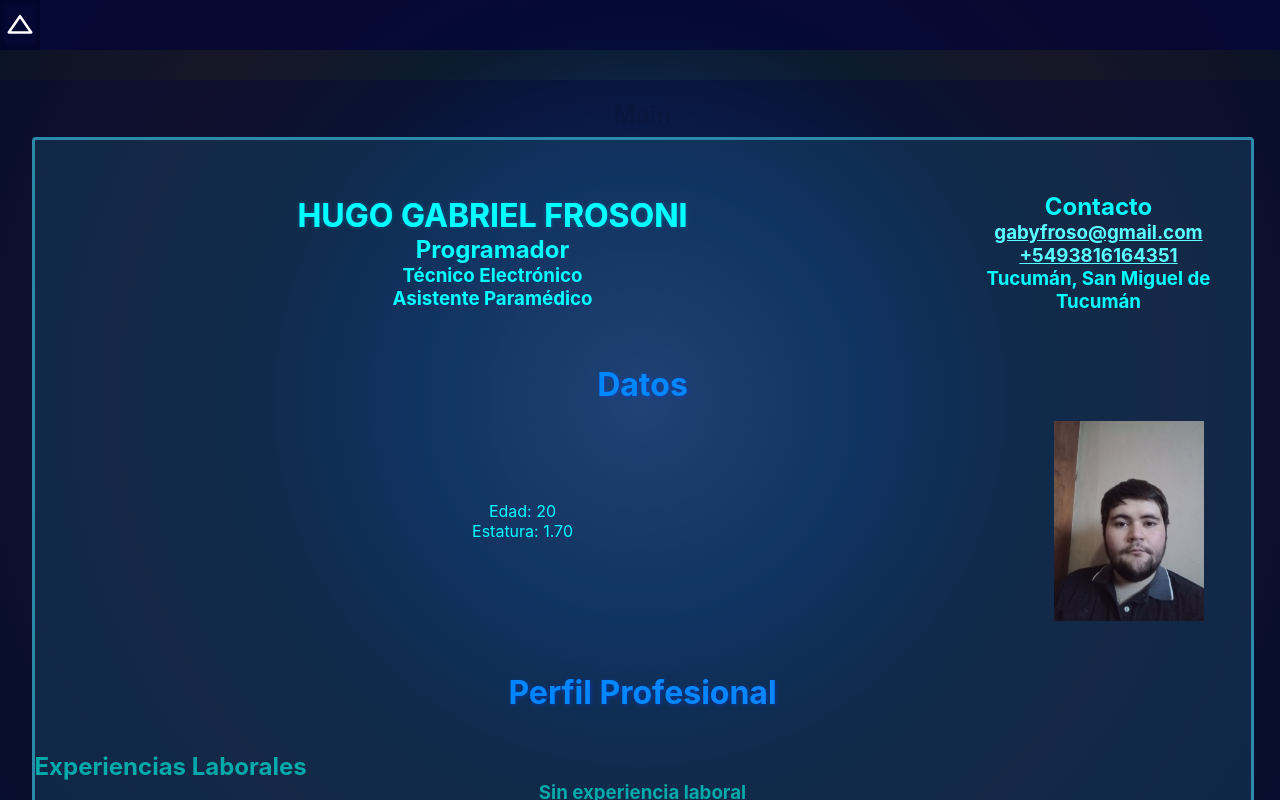
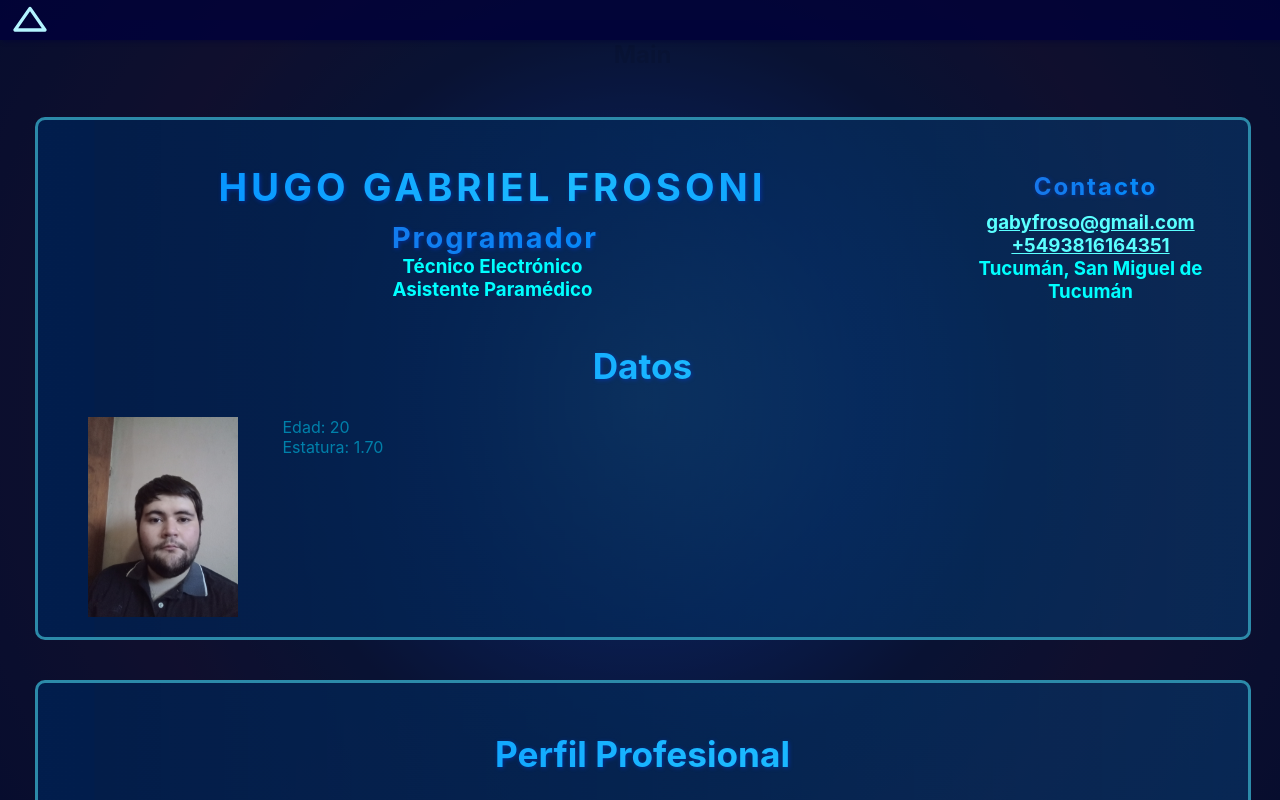
Before and after one commit to gabyfroso/Curriculum-Vitale, a React (Create React App) app: page / in a window 1280 px wide. Shown: the top 800 px of the page. Built offline with nearby package versions, Linux system fonts and the light colour scheme.

Commit message:
+effects
reacomodamiento de los backgrounds
reacomodamiento de animaciones
animaciones añadidas

css cambiado

añadido seccion articulos renombrados de divs

```diff
--- a/src/App.css
+++ b/src/App.css
@@ -6,13 +6,21 @@
 html {
   position: absolute;
   background: rgb(24, 15, 114);
-  background: radial-gradient(circle, rgb(47, 75, 133) 0%, rgba(13, 45, 92, 1) 30%, rgb(11, 27, 47) 50%, rgb(23, 22, 38) 70%, rgb(9, 19, 38) 100%);
+  background: radial-gradient(circle,
+      rgb(47, 106, 133) 0%,
+      rgba(13, 45, 92, 1) 30%,
+      rgb(11, 27, 47) 50%,
+      rgb(23, 22, 38) 70%,
+      rgb(9, 19, 38) 100%);
 
   width: 100%;
   height: 100%;
+
+  scrollbar-color: cyan rgb(152, 175, 175);
 }
 
-ul, li{
+ul,
+li {
   list-style: none;
 }
 
@@ -23,12 +31,14 @@ ul, li{
   justify-content: center;
   align-items: center;
 
-  &>div{
+  overflow-x: hidden;
+
+  &>div {
     padding: 20px 5px 40px 10px;
   }
 }
 
-.iButton{
+.iButton {
   border-radius: 50%;
   width: 50px;
   height: 50px;
--- a/src/App.js
+++ b/src/App.js
@@ -15,7 +15,7 @@ import Medic from './pages/Medicina/indexPage.js';
 
 import Error from './pages/Error';
 
-import STLmain from './components/css/main.module.css';
+import STLmain from './pages/css/main.module.css';
 import './App.css';
 
 function App() {
--- a/src/components/Header.js
+++ b/src/components/Header.js
@@ -4,7 +4,7 @@ import { FocusContext } from "./contexts.js";
 import { BiDownArrow, BiSolidCog } from "react-icons/bi";
 
 
-import StlHeader from './css/header.module.css';
+import StlHeader from './header.module.css';
 
 
 /**
--- a/src/components/css/main.module.css
+++ /dev/null
@@ -1,34 +0,0 @@
-.DIVmain{
-    display: flex;
-    flex-direction: column;
-
-    margin-top: 80px;
-
-    height: 100%;
-    min-height: 600px;
-
-
-
-    align-items: center;
-
-    background-color: rgba(7, 7, 58, 0.4);
-
-    &>.novisable{
-      color: rgba(0, 0, 0, 0.08);
-    }
-
-    &>main{
-      position: relative;
-      display: block;
-
-      width: 95%;
-      height: 100%;
-      min-height: 200px;
-      margin-top: 8px;
-
-      border-radius: 4px;
-
-      border: solid rgba(44, 138, 169);
-      background-color: rgba(44, 138, 169, 0.2);
-    }
-  }
--- a/src/components/css/header.module.css
+++ b/src/components/header.module.css
@@ -1,5 +1,5 @@
 .header * {
-    color: #ffffff;
+    color: hsl(189, 100%, 85%);
 }
 
 .btnAppearence {
@@ -21,9 +21,8 @@
 }
 
 button {
-    border: thick solid rgba(3, 3, 23, 0.2);
-
     background-color: transparent;
+    border: none;
 
     &:hover {
         letter-spacing: 4px;
@@ -60,17 +59,20 @@ svg {
 
     align-items: center;
 
-    background-color: rgba(0, 0, 59, 0.6);
+    background-color: rgba(0, 0, 59, 0.8);
+    box-shadow: 2px 2px 4px rgba(0, 0, 59, 0.4);
 
     z-index: 10;
 
     .ICON {
         display: flex;
         align-items: center;
-        width: 40px;
+        width: 60px;
         height: 100%;
 
-        &>svg{
+        margin: 0 10px;
+
+        &>svg {
             transition: all 2s;
             height: 40px;
         }
@@ -85,7 +87,7 @@ svg {
     flex-wrap: wrap;
 
     height: 100%;
-        width: 100%;
+    width: 100%;
 
 
     justify-content: space-around;
@@ -94,10 +96,14 @@ svg {
         width: 14em;
         height: 90px;
         align-self: center;
+        margin: 2px;
+
+        background-color: hsla(230, 100%, 90%, 0.04);
+        border: thick solid hsla(180, 100%, 60%, 0.02);
     }
 }
 
-.exp{
+.exp {
     letter-spacing: 2px;
     height: 40px;
     width: 100%;
--- a/src/pages/Main/Academico.jsx
+++ b/src/pages/Main/Academico.jsx
@@ -17,7 +17,7 @@ function Academico() {
                 <li>
                     <h3>Universidad:</h3>
                     <abbr>Universidad Tecnológica Nacional (UTN):</abbr>
-                    <abbr>Ingenieria Electronica - </abbr>
+                    <abbr>Ingenieria Electronica </abbr>
                     <abbr>Ingeniería en Sistemas </abbr>
                 </li>
             </div>
--- a/src/pages/Main/Encabezado.jsx
+++ b/src/pages/Main/Encabezado.jsx
@@ -18,7 +18,7 @@ function Encabezado() {
         <h3> Asistente Paramédico </h3>
       </td>
 
-        <td style={{ width: 300 }} className={STLPages.ctr}>
+      <td style={{ width: 300 }} className={`${STLPages.ctr}`}>
         <h2>Contacto</h2>
         <h3>
           <a href={`mailto:${Email}`}> {Email} </a>
@@ -42,9 +42,8 @@ function Encabezado() {
 
   let edad = Math.floor(difIn_ms / AgeIn_milisec);
 
+  const Data = () => {
     return (
-      <tr className={`${STLPages.flexwrap}`}>
-        <td style={{ flexGrow: 1 }} className={`${STLPages.ctr}`}>
       <ul>
         <li>
           <abbr> Edad: {edad} </abbr>
@@ -53,33 +52,34 @@ function Encabezado() {
           <abbr> Estatura: 1.70 </abbr>
         </li>
       </ul>
-        </td>
-        <td className={STLPages.ctr} style={{ width: 240, display: 'flex', height: 200 }}>
+    )
+  }
+
+  return (
+    <div style={{ display: 'grid', gridTemplateColumns: '240px 240px' }}>
+      <div className={STLPages.ctr} style={{ width: 240, display: 'flex', height: 200 }}>
         <img src={IMG1} alt='Perfil' />
-        </td>
-      </tr>
+      </div>
+      <Data />
+    </div>
   )
 }
 
 function Index() {
   return (
     <>
-            <div>
+      <aside>
         <table className={`${STLMain.Table_Principal} `}>
           <tbody>
             <Encabezado />
           </tbody>
         </table>
-            </div>
+      </aside>
 
-            <div>
+      <aside>
         <h1 className={`${STLPages.ctr}`}>Datos</h1>
-                <table className={`${STLMain.Table_Principal}`}>
-                    <tbody>
         <Datos />
-                    </tbody>
-                </table>
-            </div>
+      </aside>
     </>
   )
 }
--- a/src/pages/Main/Main.module.css
+++ b/src/pages/Main/Main.module.css
@@ -1,28 +1,98 @@
 .principal {
-    &>div {
+    overflow-x: hidden;
+
+
+    &>article {
         margin-top: 40px;
         margin-bottom: 20px;
 
+        padding: 20px 5px;
+
+        border: solid rgba(44, 138, 169);
+        border-radius: 10px;
+
+        background: rgba(12, 41, 100, 0.4);
+        background: linear-gradient(90deg,
+                rgb(3, 29, 73) 0%,
+                rgba(6, 79, 142, 0.4) 50%,
+                rgb(1, 29, 76) 100%);
+
+        animation: shine 12s linear infinite;
+        background-size: 200%;
+
         &>:first-child {
             margin-bottom: 5px;
+
+            h2::first-letter {
+                color: transparent;
+            }
+        }
+
+
+        h2 {
+            margin-top: 20px;
+            margin-bottom: 10px;
+
+            margin-left: 5px;
+            letter-spacing: 2px;
+
+            background: radial-gradient(circle,
+                    rgb(35, 107, 223) 0%,
+                    rgb(6, 135, 248) 51%,
+                    rgb(36, 156, 247) 100%);
+            background-size: 200%;
+            color: transparent;
+            background-clip: text;
+            animation: shine 6s linear infinite alternate;
+            filter: drop-shadow(1px 1px 2px rgb(0, 64, 255, .4));
+
+
+
+            &::first-letter {
+                margin-left: 5px;
+                color: rgb(0, 153, 255);
+            }
         }
     }
 
     & * {
-        color: rgb(0, 170, 170);
+        color: rgb(0, 128, 170);
     }
 
-    &>div>h1{
-        background: radial-gradient(
-        circle,
-        rgb(40, 122, 253) 0%,
-        rgb(0, 136, 255) 51%,
-        rgb(1, 119, 255) 100%);
-    background-size: 200%;
-    color: transparent;
-    background-clip: text;
-    animation: shine 12s linear infinite;
-    filter: drop-shadow(1px 1px 2px rgb(0, 64, 255, .4));
+    td:first-child {
+        &>h1 {
+            font-size: large;
+            letter-spacing: 4px;
+            font-size: 2.4rem;
+            margin: 10px 0;
+        }
+
+        &>h2 {
+            letter-spacing: 2px;
+            font-size: 1.8rem;
+            margin: 0;
+        }
+    }
+
+    h1 {
+        margin: 30px 0;
+
+
+        background: radial-gradient(circle,
+                rgb(28, 187, 255) 0%,
+                rgb(0, 136, 255) 51%,
+                rgb(28, 187, 255) 100%);
+        background-size: 200%;
+        background-clip: text;
+
+
+        font-size: 2.2rem;
+
+
+        animation: shine 8s linear infinite;
+
+        filter: drop-shadow(1px 1px 2px rgb(0, 64, 255, .4));
+        color: transparent;
     }
 }
 
@@ -52,3 +122,20 @@
 
     color: rgb(0, 162, 255);
 }
+
+
+.principal {
+    &>div {
+        overflow-x: hidden;
+    }
+}
+
+@keyframes shine {
+    0% {
+        background-position: -100% center;
+    }
+
+    100% {
+        background-position: 100% center;
+    }
+}
--- a/src/pages/Main/Proffesional.jsx
+++ b/src/pages/Main/Proffesional.jsx
@@ -2,6 +2,13 @@ import React from 'react'
 
 import STLMain from './Main.module.css';
 import STLPages from '../pages.module.css';
+
+const ExpLaborales = [
+  {
+    title: '',
+    fullp: ['']
+  }
+]
 
 function Nli({ title = '', children }) {
   return (
@@ -13,9 +20,6 @@ function Nli({ title = '', children }) {
 }
 
 function Experiencias() {
-  const ExpLaborales = [{ title: '', fullp: [''] }]
-
-
   return (
     <ul className={STLPages.liNoWrap_C}>
       {
@@ -117,10 +121,14 @@ function Conocimientos() {
 function Index() {
   return (
     <div className={`${STLMain.Professional} ${STLPages.ulCenter}`}>
+      {
+        // eslint-disable-next-line eqeqeq
+        ExpLaborales[0].fullp != '' &&
       <div>
         <h2>Experiencias Laborales</h2>
         <Experiencias />
       </div>
+      }
 
       <div>
         <h2>Habilidades</h2>
--- a/src/pages/Main/indexPage.js
+++ b/src/pages/Main/indexPage.js
@@ -10,14 +10,19 @@ import STLMain from './Main.module.css'
 function Index() {
     return (
         <div className={`${STLMain.principal}`}>
-            <Encabezado />
+            <article>
+                <Encabezado />
+            </article>
+            <article>
+                <div>
+                    <h1 className={`${STLPages.ctr}`}>Perfil Profesional</h1>
+                </div>
+                <Proffesional />
+            </article>
 
-            <div>
-                <h1 className={`${STLPages.ctr}`}>Perfil Profesional</h1>
-            </div>
-            <Proffesional/>
-
-            <Academico />
+            <article>
+                <Academico />
+            </article>
         </div>
     )
 }
--- /dev/null
+++ b/src/pages/css/main.module.css
@@ -0,0 +1,31 @@
+.DIVmain {
+  display: flex;
+  flex-direction: column;
+
+  margin-top: 20px;
+
+  height: 100%;
+  min-height: 600px;
+
+
+
+  align-items: center;
+
+  background-color: rgba(7, 7, 58, 0.4);
+
+  &>.novisable {
+    color: rgba(0, 0, 0, 0.08);
+  }
+
+  &>main {
+    position: relative;
+    display: block;
+
+    width: 95%;
+    height: 100%;
+    min-height: 200px;
+    margin-top: 8px;
+
+    border-radius: 4px;
+  }
+}
```
Lines whose indentation alone changed are shown as unchanged.
